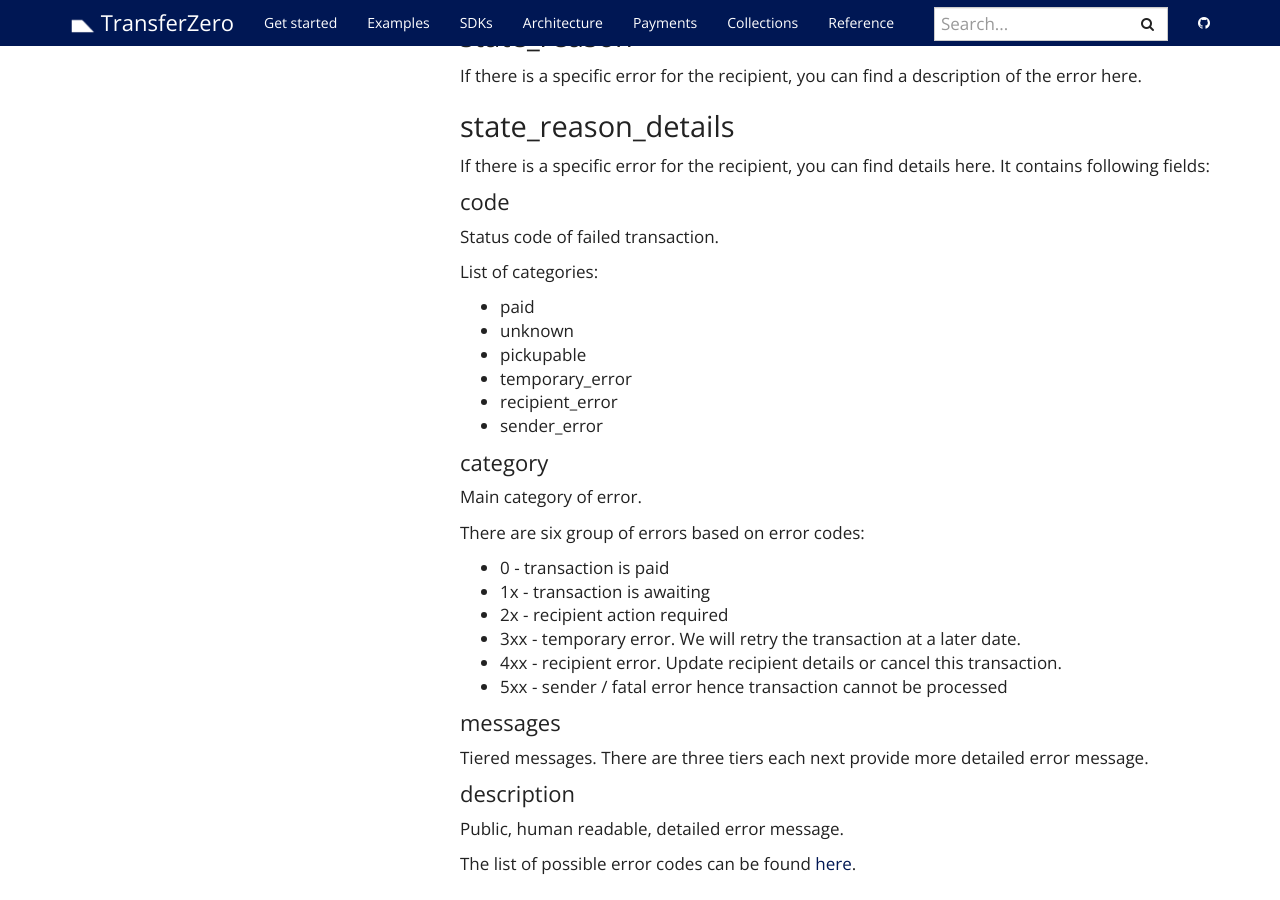
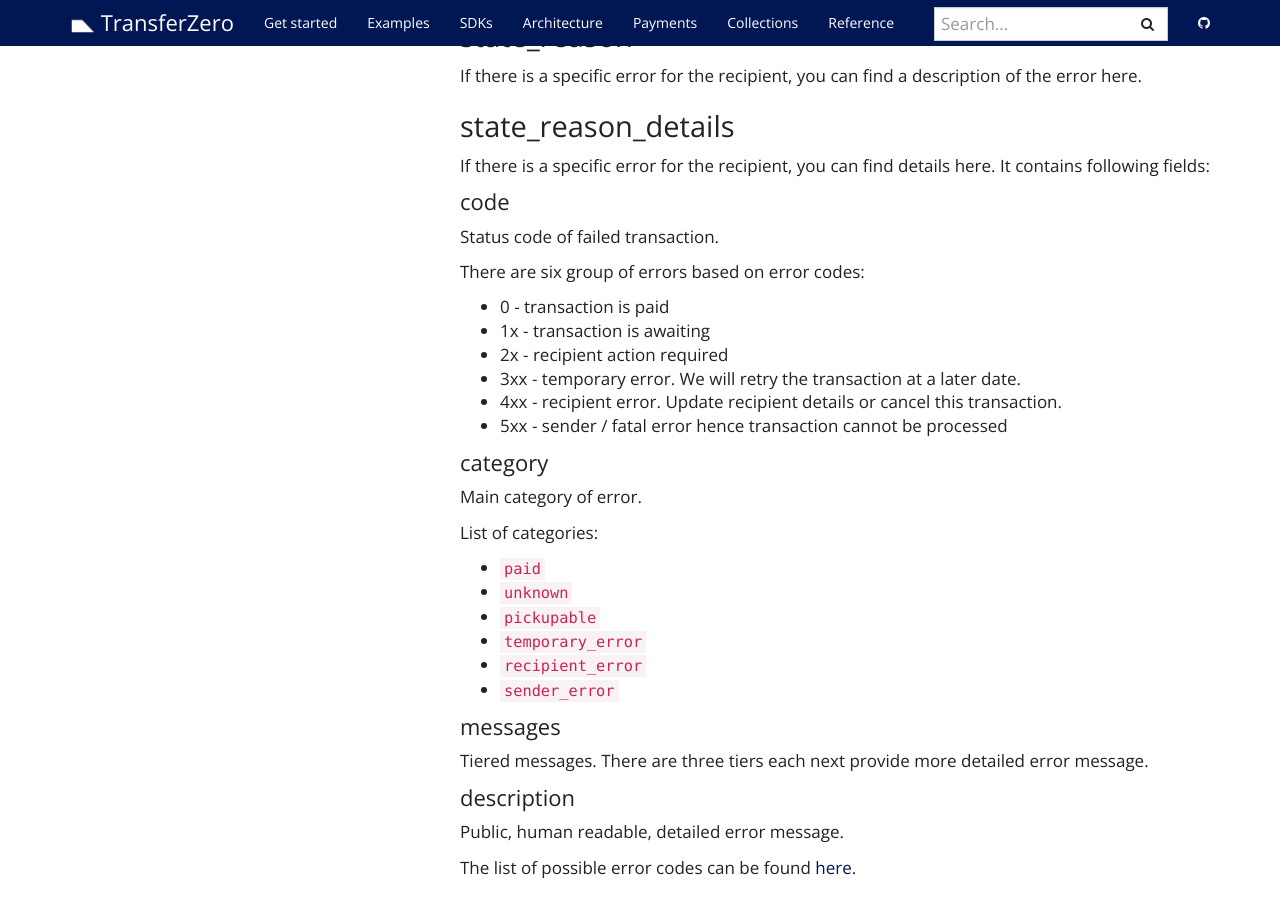
Before and after one commit to transferzero/api-documentation, a Jekyll site: the page built from _docs/transaction-flow.md, in a window 1280 px wide and 900 px high, scrolled down 13237 px. Built offline with Jekyll 4.4.1, drawn with Linux system fonts in a browser that asks for light colours; nearby versions of some CDN libraries; comment, search, counter and statistics services are not loaded; some of the changed lines change nothing that is shown.

Commit message:
fix details of descriptions

```diff
--- a/_docs/transaction-flow.md
+++ b/_docs/transaction-flow.md
@@ -1197,18 +1197,6 @@
 
 Status code of failed transaction.
 
-List of categories:
-* paid
-* unknown
-* pickupable
-* temporary_error
-* recipient_error
-* sender_error
-
-#### category
-
-Main category of error.
-
 There are six group of errors based on error codes:
 * 0 - transaction is paid
 * 1x - transaction is awaiting
@@ -1216,6 +1204,18 @@
 * 3xx - temporary error. We will retry the transaction at a later date.
 * 4xx - recipient error. Update recipient details or cancel this transaction.
 * 5xx - sender / fatal error hence transaction cannot be processed
+
+#### category
+
+Main category of error.
+
+List of categories:
+* `paid`
+* `unknown`
+* `pickupable`
+* `temporary_error`
+* `recipient_error`
+* `sender_error`
 
 #### messages
 
```
